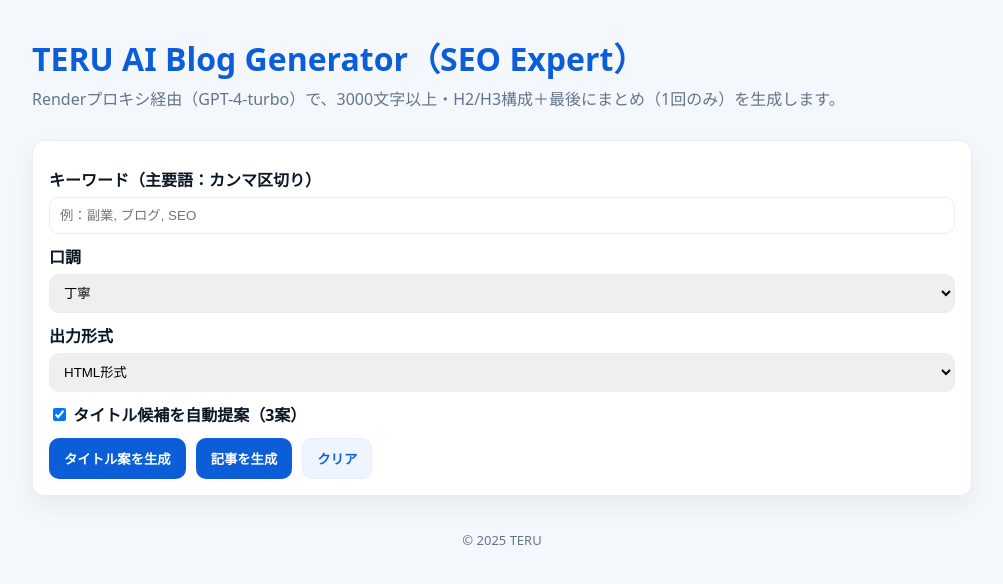
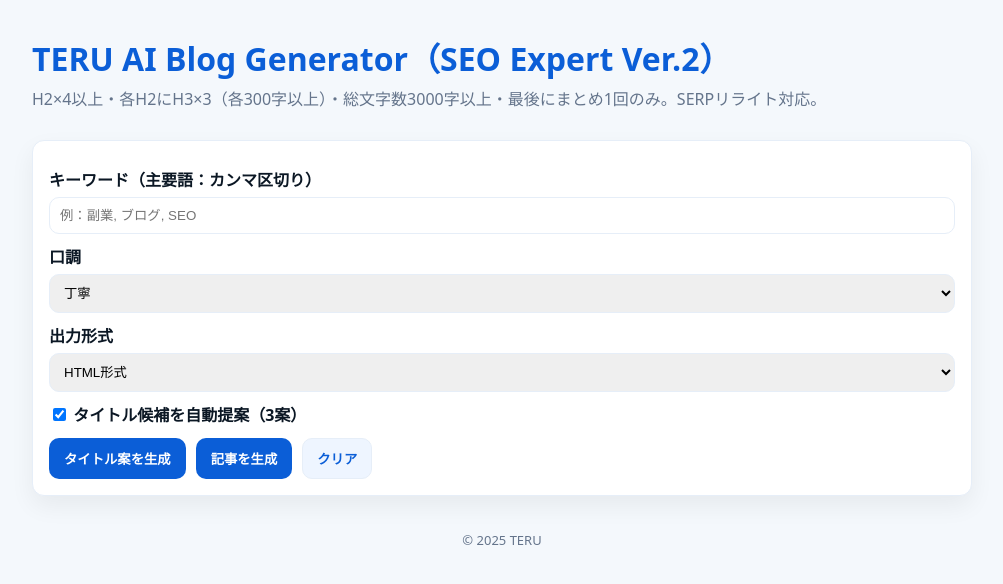
Before and after one commit to TERU-AI/teru, a plain HTML site: page index.html in a window 1280 px wide. Shown: the whole page, without its empty margins (138-1141 px from the left). Drawn offline with Linux system fonts and the light colour scheme.

Commit message:
Update title and description for SEO Expert version

```diff
--- a/index.html
+++ b/index.html
@@ -3,18 +3,18 @@
 <head>
   <meta charset="utf-8" />
   <meta name="viewport" content="width=device-width, initial-scale=1" />
-  <title>TERU AI Blog Generator（SEO Expert）</title>
+  <title>TERU AI Blog Generator（SEO Expert Ver.2）</title>
   <link rel="stylesheet" href="style.css" />
 </head>
 <body>
   <div class="wrap">
     <header class="hero">
-      <h1>TERU AI Blog Generator（SEO Expert）</h1>
-      <p>Renderプロキシ経由（GPT-4-turbo）で、3000文字以上・H2/H3構成＋最後にまとめ（1回のみ）を生成します。</p>
+      <h1>TERU AI Blog Generator（SEO Expert Ver.2）</h1>
+      <p>H2×4以上・各H2にH3×3（各300字以上）・総文字数3000字以上・最後にまとめ1回のみ。SERPリライト対応。</p>
     </header>
 
     <main>
-      <section class="controls card">
+      <section class="card">
         <label>キーワード（主要語：カンマ区切り）</label>
         <input id="keywords" type="text" placeholder="例：副業, ブログ, SEO" />
 
@@ -51,9 +51,7 @@
         <div class="manual-title">
           <label>自分でタイトルを入力（候補が気に入らない場合）</label>
           <input id="manualTitle" type="text" placeholder="ここに自作タイトルを入力" />
-          <div class="actions">
-            <button id="btnUseManual" class="btn">このタイトルを使う</button>
-          </div>
+          <div class="actions"><button id="btnUseManual" class="btn">このタイトルを使う</button></div>
         </div>
       </section>
 
```
